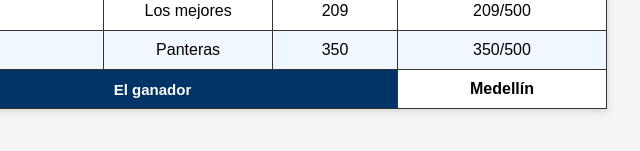
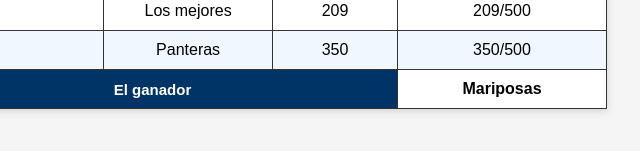
Before and after one commit to toniamlg/once_javiera, a plain HTML site: page ejercicio_tabla.html in a window 1280 px wide. Shown: the part 193-344 px from the top of the page, 383-1023 px from the left. Drawn offline with Linux system fonts and the light colour scheme.

Commit message:
Update ejercicio_tabla.html

```diff
--- a/ejercicio_tabla.html
+++ b/ejercicio_tabla.html
@@ -144,7 +144,7 @@
   <tfoot>
       <tr>
          <td colspan="3">El ganador</td>
-        <th rowspan="">Medellín</th>
+        <th rowspan="">Mariposas</th>
       </tr>
     </tfoot>
 
```
